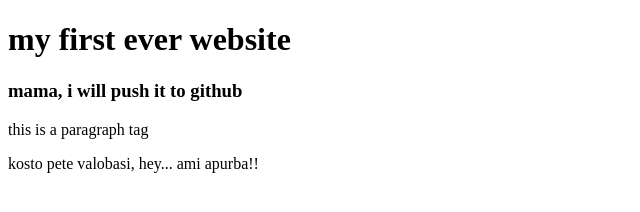
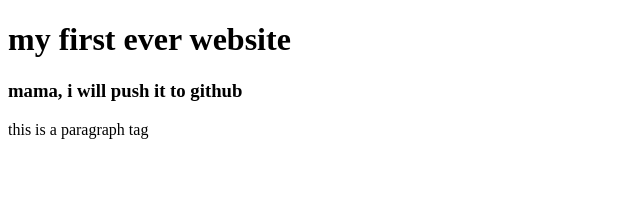
Before and after one commit to AkashRockz/my-first-website, a plain HTML site: page index.html in a window 1280 px wide. Shown: the whole page, without its empty margins (0-640 px from the left). Drawn offline with Linux system fonts and the light colour scheme.

Commit message:
Update index.html

```diff
--- a/index.html
+++ b/index.html
@@ -9,6 +9,5 @@
     <h1>my first ever website</h1>
     <h3>mama, i will push it to github</h3>
     <p>this is a paragraph tag</p>
-    <p>kosto pete valobasi, hey... ami apurba!!
 </body>
 </html>
```
